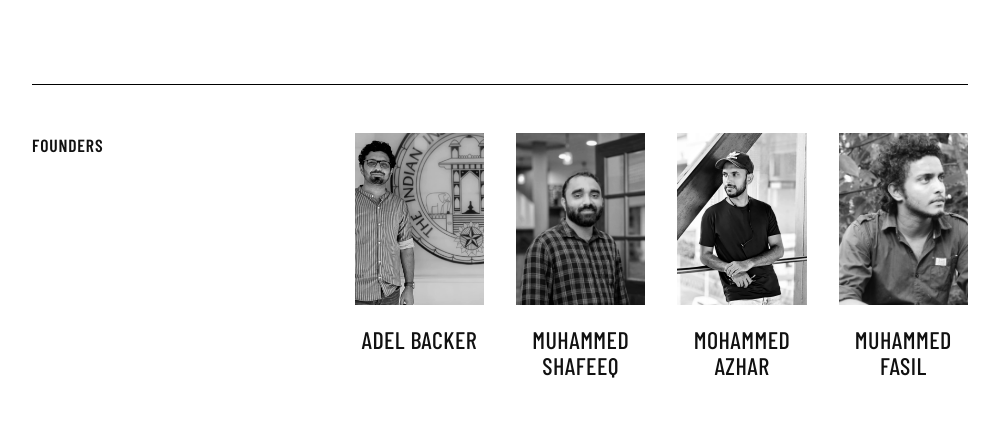
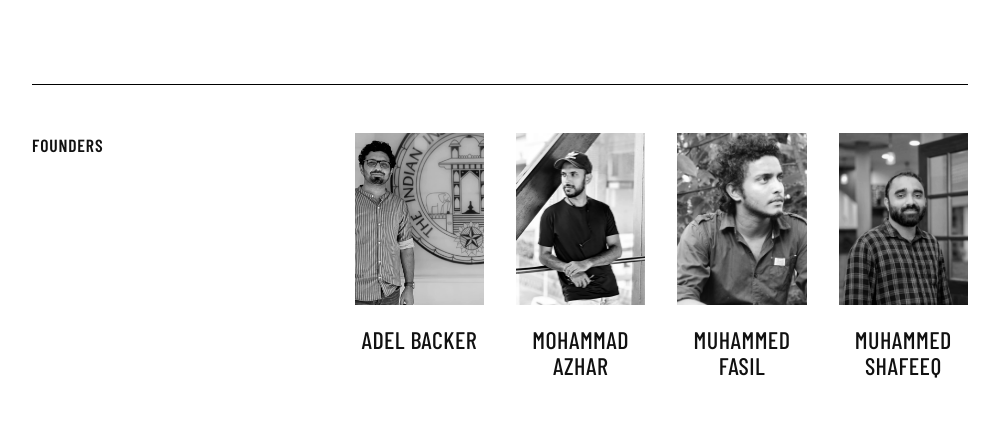
Before and after one commit to Faheem-Musthafa/DadArch, a React (Vite) app: page /about in a window 1280 px wide. Shown: the part 1280-1709 px from the top of the page, without its empty margins (260-1259 px from the left). Built offline with nearby package versions, Linux system fonts and the light colour scheme; a web font is replaced by a local one.

Commit message:
refactor: update founder directory content and increase contact page heading typography scale

```diff
--- /dev/null
+++ b/src/content/founders/1-adel-backer.md
@@ -0,0 +1,6 @@
+---
+order: 1
+name: Adel Backer
+role: Founder
+image: /uploads/img-20260523-wa0090~2.webp
+---
--- a/src/content/founders/2-shafeeq.md
+++ b/src/content/founders/2-mohammad-azhar.md
@@ -1,6 +1,6 @@
 ---
 order: 2
-name: Muhammed Shafeeq
+name: Mohammad Azhar
 role: Founder
-image: /uploads/img-20260526-wa0077.webp
+image: /uploads/img-20250830-wa0039~2.webp
 ---
--- a/src/content/founders/3-muhammed-fasil.md
+++ b/src/content/founders/3-muhammed-fasil.md
@@ -1,6 +1,6 @@
 ---
-order: 1
-name: Adel backer
+order: 3
+name: Muhammed Fasil
 role: Founder
-image: /uploads/img-20260523-wa0090~2.webp
+image: /uploads/img_20250815_154635.webp
 ---
--- a/src/content/founders/4-muhammed-fasil.md
+++ /dev/null
@@ -1,6 +0,0 @@
----
-order: 4
-name: Muhammed Fasil
-role: Founder
-image: /uploads/img_20250815_154635.webp
----
--- a/src/content/founders/3-mohammed-azhar.md
+++ b/src/content/founders/4-muhammed-shafeeq.md
@@ -1,6 +1,6 @@
 ---
-order: 3
-name: Mohammed Azhar
+order: 4
+name: Muhammed Shafeeq
 role: Founder
-image: /uploads/img-20250830-wa0039~2.webp
+image: /uploads/img-20260526-wa0077.webp
 ---
--- a/src/pages/Contact.jsx
+++ b/src/pages/Contact.jsx
@@ -162,7 +162,7 @@ const Contact = () => {
                 <div style={{ display: 'flex', flexDirection: 'column', gap: '4rem' }}>
 
                   <div>
-                    <span style={{ fontSize: '0.9rem', textTransform: 'uppercase', fontWeight: 600, letterSpacing: '0.05em', display: 'block', marginBottom: '0.75rem' }}>
+                    <span style={{ fontSize: '1.25rem', textTransform: 'uppercase', fontWeight: 700, letterSpacing: '0.05em', display: 'block', marginBottom: '0.75rem' }}>
                       Studio
                     </span>
                     <div style={{ display: 'flex', flexDirection: 'column', gap: '0.75rem', fontSize: 'clamp(1rem, 1.5vw, 1.2rem)', fontWeight: 400 }}>
@@ -176,7 +176,7 @@ const Contact = () => {
                   </div>
 
                   <div>
-                    <span style={{ fontSize: '0.9rem', textTransform: 'uppercase', fontWeight: 600, letterSpacing: '0.05em', display: 'block', marginBottom: '0.75rem' }}>
+                    <span style={{ fontSize: '1.25rem', textTransform: 'uppercase', fontWeight: 700, letterSpacing: '0.05em', display: 'block', marginBottom: '0.75rem' }}>
                       Locations
                     </span>
                     <div style={{ display: 'flex', flexDirection: 'column', gap: '2.5rem' }}>
```
